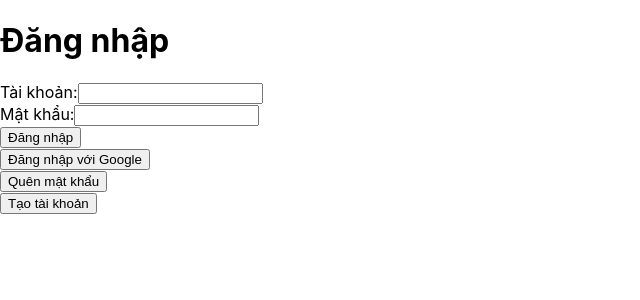
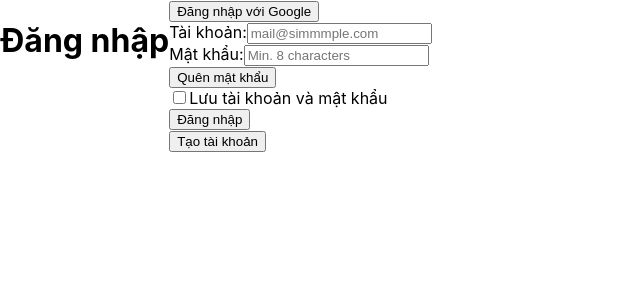
Before and after one commit to DoanQuocBao-IT/fe_intern_login, a React (Create React App) app: page /login in a window 1280 px wide. Shown: the top 300 px of the page, without its empty margins (0-640 px from the left). Built offline with nearby package versions, Linux system fonts and the light colour scheme.

Commit message:
update screen login

```diff
--- a/src/index.css
+++ b/src/index.css
@@ -11,3 +11,15 @@ code {
   font-family: source-code-pro, Menlo, Monaco, Consolas, 'Courier New',
     monospace;
 }
+
+.container {
+  display: flex;
+  height: 100vh;
+}
+
+.section {
+  flex: 1;
+  display: flex;
+  justify-content: center;
+  align-items: center;
+}
--- a/src/screens/LoginScreens.js
+++ b/src/screens/LoginScreens.js
@@ -1,27 +1,116 @@
 import React from 'react'
+import { useState } from 'react';
 
 const LoginScreens = () => {
+  const [showPassword, setShowPassword] = useState(false);
+  const [password, setPassword] = useState('');
+  const [username, setUsername] = useState('');
+  const [rememberMe, setRememberMe] = useState(false);
+
+  const handleCheckboxChange = () => {
+    setShowPassword(!showPassword);
+  };
+
+  const handlePasswordChange = (event) => {
+    setPassword(event.target.value);
+  };
+
+  const handleUsernameChange = (event) => {
+    setUsername(event.target.value);
+  };
+
+
+  const handleRememberMeChange = () => {
+    setRememberMe(!rememberMe);
+  };
+
+  const handleLogin = (event) => {
+    event.preventDefault();
+
+    // Xử lý logic đăng nhập
+
+    // Lưu trữ tài khoản và mật khẩu nếu checkbox được đánh dấu
+    if (rememberMe) {
+      localStorage.setItem('username', username);
+      localStorage.setItem('password', password);
+    } else {
+      localStorage.removeItem('username');
+      localStorage.removeItem('password');
+    }
+
+    // Tiếp tục xử lý đăng nhập
+  };
+
+  // Kiểm tra nếu có thông tin đăng nhập được lưu trữ
+  const storedUsername = localStorage.getItem('username');
+  const storedPassword = localStorage.getItem('password');
+  const hasStoredCredentials = storedUsername && storedPassword;
+
+  // Đặt giá trị cho ô input dựa trên thông tin đăng nhập lưu trữ (nếu có)
+  React.useEffect(() => {
+    if (hasStoredCredentials) {
+      setUsername(storedUsername);
+      setPassword(storedPassword);
+      setRememberMe(true);
+    }
+  }, [hasStoredCredentials, storedUsername, storedPassword]);
   return (
-    <div>
+    <div className='container'>
       <h1>Đăng nhập</h1>
-      <form>
-        <div>
-          <label htmlFor="username">Tài khoản:</label>
-          <input type="text" id="username" />
-        </div>
-        <div>
-          <label htmlFor="password">Mật khẩu:</label>
-          <input type="password" id="password" />
-        </div>
-        <div>
-          <button type="submit">Đăng nhập</button>
-        </div>
+      <form >
         <div>
           <button>Đăng nhập với Google</button>
         </div>
         <div>
+          <label htmlFor="username">Tài khoản:</label>
+          <input isRequired={true}
+              variant='auth'
+              fontSize='sm'
+              ms={{ base: "0px", md: "0px" }}
+              type='email'
+              placeholder='mail@simmmple.com'
+              mb='24px'
+              fontWeight='500'
+              size='lg' id="username"
+              value={username}
+              onChange={handleUsernameChange}/>
+        </div>
+
+
+        <div>
+          <label htmlFor="password">Mật khẩu:</label>
+          <input isRequired={true}
+                fontSize='sm'
+                placeholder='Min. 8 characters'
+                mb='24px'
+                size='lg'
+                type={showPassword ? "text" : "password"}
+                variant='auth' id="password"
+                value={password}
+                onChange={handlePasswordChange}/>
+        </div>
+
+        <div>
           <button>Quên mật khẩu</button>
         </div>
+
+        <div>
+          <label>
+            <input
+              type="checkbox"
+              checked={rememberMe}
+              onChange={handleRememberMeChange}
+            />
+            Lưu tài khoản và mật khẩu
+          </label>
+        </div>
+
+        <div>
+          <button type="submit"
+          onClick={handleLogin}>Đăng nhập</button>
+        </div>
+
+
         <div>
           <button>Tạo tài khoản</button>
         </div>
```
